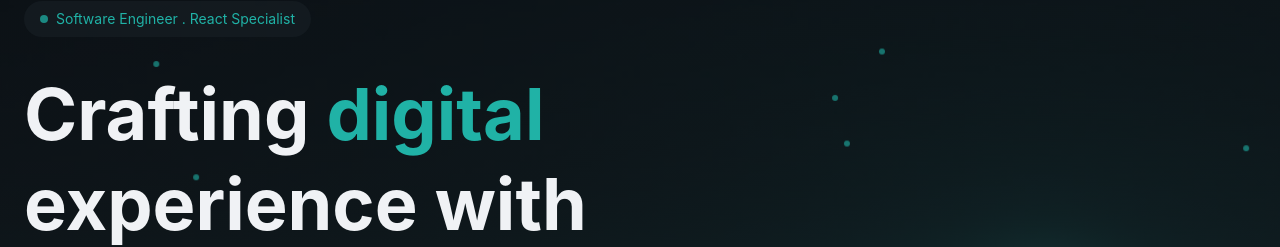
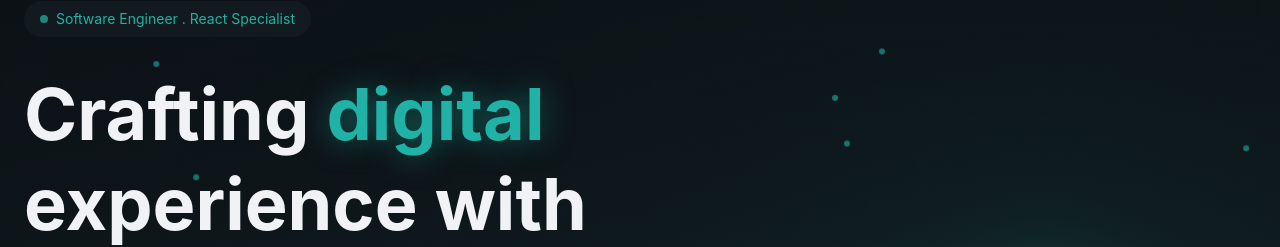
Before and after one commit to SteveMaranga01/SamPortfolio, a React (Vite) app: page / in a window 1280 px wide. Shown: the part 127-374 px from the top of the page. Built offline with nearby package versions, Linux system fonts and the light colour scheme.

Commit message:
modified

```diff
--- a/src/index.css
+++ b/src/index.css
@@ -50,6 +50,10 @@
     backdrop-filter: blur(24px);
     border: 1px solid color-mix(in srgb, var(--color-border), 60%, transparent);
   }
+  .glow-text{
+    text-shadow: 0 0 30px
+      color-mix(in srgb, var(--color-primary) 50%, transparent);
+    }
 }
 
 @layer utilities{
@@ -68,6 +72,24 @@
   .animate-fade-in{
     animation: fade-in 0.8s ease-out both;
   }
+
+  @keyframes animated-border {
+    0%{
+      stroke-dashoffset: 400;
+    }
+    100%{
+      stroke-dashoffset: -550;
+    }
+  }
+
+  .group:hover .animated-border-path {
+    animation:animated-border 1.5s linear infinite;
+  }
+  .animated-border:hover{
+    background-color: color-mix(in srgb, #26c4b8 15%, transparent);
+    backdrop-filter: blur(16px);
+    box-shadow: 0 0 20px color-mix(in srgb, #26c4b8 20%, transparent);
+  }
 }
 
 @keyframes slow-drift {
@@ -84,7 +106,7 @@
   75% {
     transform: translate(30px, 10px);
   }
-  .animate-slow-drift{
-    animation: slow-drift 20s ease-in-out infinite;
+}
+.animate-slow-drift{
+    animation: slow-drift 20s ease-in-out both;
   }
-}
```
